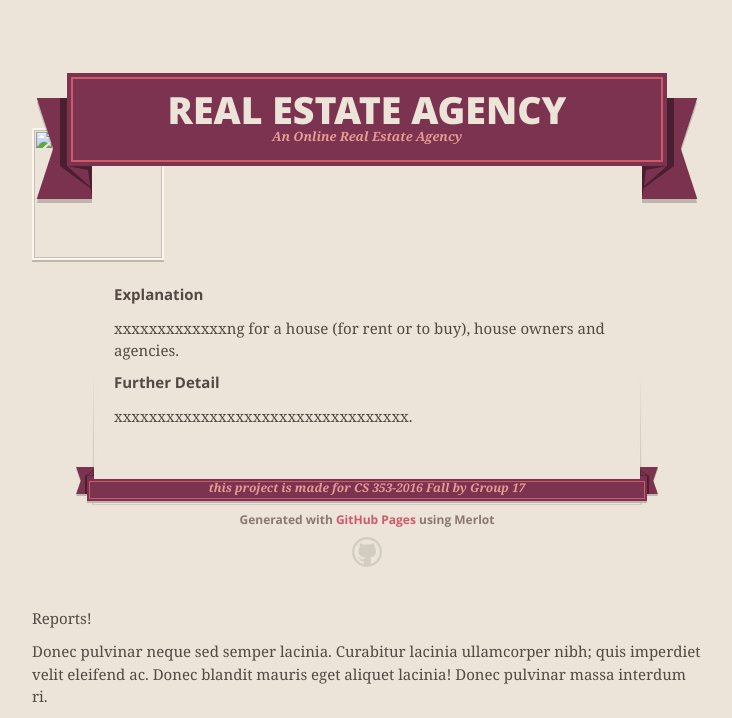
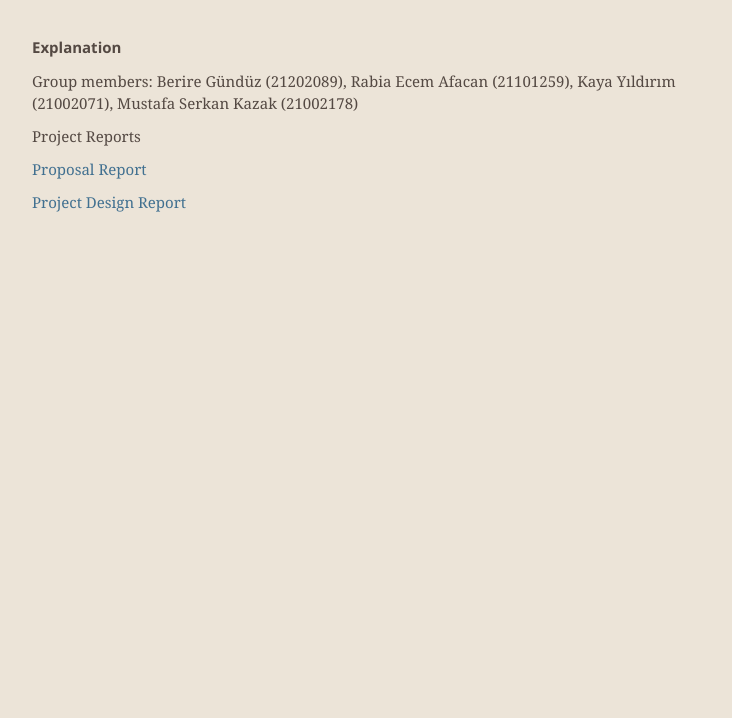
Before and after one commit to berire/RealEstateAgency.github.io, a plain HTML site: page index.html in a window 1280 px wide. Shown: the part 938-1656 px from the top of the page, without its empty margins (273-1005 px from the left). After the commit the page ends 1162 px from the top, so only its background shows below. Drawn offline with nearby package versions, Linux system fonts and the light colour scheme.

Commit message:
Update index.html

```diff
--- a/index.html
+++ b/index.html
@@ -23,12 +23,17 @@
   <body>
     <div class="shell">
 	<ul class="tab-links">
-        	<li class="active"><a href="#tab1">Home</a></li>
-        	<li><a href="#tab2">About</a></li>
-        	<li><a href="#tab3">Reports</a></li>
+        	<li class="active"><a href="#tab1"
+				      aria-hidden="true"
+				      class="octicon octicon-link">Home</a></li>
+        	<li><a href="#tab2" aria-hidden="true"class="octicon octicon-link">About</a></li>
+        	<li><a href="#tab3" aria-hidden="true"
+				      class="octicon octicon-link">Reports</a></li>
     	</ul>
 
 	<div class="tab-content">
+
+
 <div id="tab1" class="tab active">
 	<header>
         <span class="ribbon-outer">
@@ -40,8 +45,6 @@
           <span class="right-tail"></span>
         </span>
       </header>
-
-
 	   <span class="banner-fix"></span>
 
 	    <img src="re.jpg" alt="" style="width:128px;height:128px;">
@@ -68,7 +71,6 @@ their opinions. Of course, the discussions can be commented with like and dislik
 others. You can look at Trulia to develop your ideas.</p>
 
       </section>
-
 	 <footer>
         <span class="ribbon-outer">
           <span class="ribbon-inner">
@@ -83,52 +85,22 @@ others. You can look at Trulia to develop your ideas.</p>
 </div>
 
 <div id="tab2" class="tab">
-        <header>
-        <span class="ribbon-outer">
-
-		<span class="ribbon-inner">
-            <h1>Real Estate Agency</h1>
-            <h2>An Online Real Estate Agency</h2>
-          </span>
-          <span class="left-tail"></span>
-          <span class="right-tail"></span>
-        </span>
-      </header>
-
-
-    <span class="banner-fix"></span>
-
-	    <img src="re.jpg" alt="" style="width:128px;height:128px;">
-      <section id="main_content">
-        <h3>
-<a id="explanation" class="anchor" href="#explanations" aria-hidden="true"><span aria-hidden="true" class="octicon octicon-link"></span></a>Explanation</h3>
-
-<p>xxxxxxxxxxxxxng for a house (for rent or to buy), house owners and agencies. </p>
+<section id="main_content2">
 
 <h3>
-<a id="further-detail" class="anchor" href="#further-detail" aria-hidden="true"><span aria-hidden="true" class="octicon octicon-link"></span></a>Further Detail</h3>
+<a id="About Us" class="anchor" href="#explanations" aria-hidden="true"><span aria-hidden="true" class="octicon octicon-link"></span></a>Explanation</h3>
 
-<p> xxxxxxxxxxxxxxxxxxxxxxxxxxxxxxxxxx.</p>
+<p>Group members: Berire Gündüz (21202089), Rabia Ecem Afacan (21101259), Kaya Yıldırım (21002071), Mustafa Serkan Kazak (21002178)</p>
 
 </section>
-
-      <footer>
-        <span class="ribbon-outer">
-          <span class="ribbon-inner">
-            <p>this project is made for CS 353-2016 Fall  by Group 17 </p>
-          </span>
-          <span class="left-tail"></span>
-          <span class="right-tail"></span>
-        </span>
-        <p>Generated with <a href="https://pages.github.com">GitHub Pages</a> using Merlot</p>
-        <span class="octocat"></span>
-      </footer>
 
 </div>
 
         <div id="tab3" class="tab">
-            <p>Reports!</p>
-            <p>Donec pulvinar neque sed semper lacinia. Curabitur lacinia ullamcorper nibh; quis imperdiet velit eleifend ac. Donec blandit mauris eget aliquet lacinia! Donec pulvinar massa interdum ri.</p>
+            <p>Project Reports</p>
+            <p><a href="http://docdro.id/vGPir16">Proposal Report</a></p>
+	    <p><a href="http://docdro.id/yuqFXCi">Project Design Report</a></p>
+
         </div>
     </div>
     </div>
```
Lines whose indentation alone changed are shown as unchanged.
